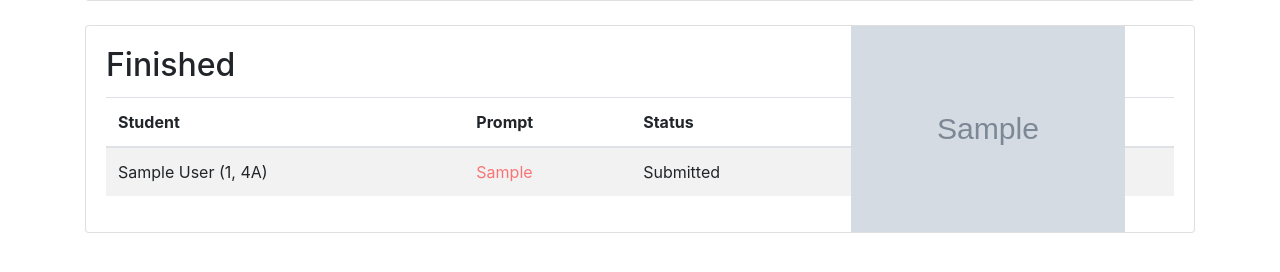
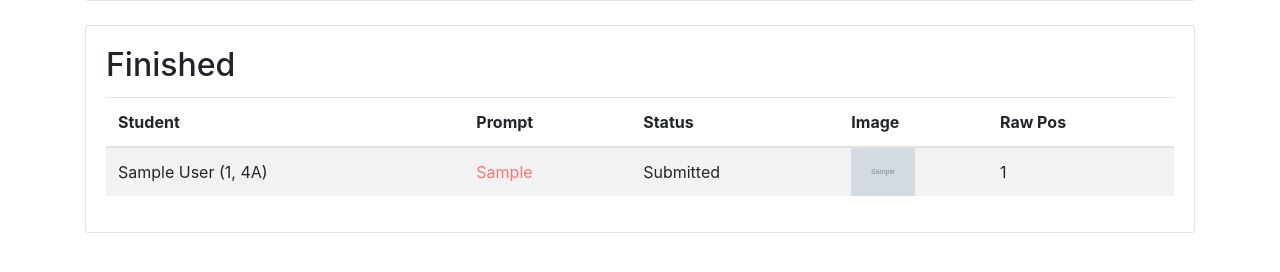
Before and after one commit to dc74089/mrcanora, a Django app: page /ai/queue in a window 1280 px wide. Shown: the part 222-494 px from the top of the page. Run offline with Django 3.2, Linux system fonts and the light colour scheme; a user stored in the database is signed in; tables that the repository leaves empty hold one stand-in row (values such as "Sample post"); grey boxes marked "Sample" are stand-in pictures; some libraries are stand-ins or nearby versions.

Commit message:
Fix formatting?

```diff
--- a/classroom/templates/classroom/ai_queue.html
+++ b/classroom/templates/classroom/ai_queue.html
@@ -3,7 +3,7 @@
 {% block content %}
   <div class="card mb-4">
     <div class="card-body">
-    <h2 class="card-title">Queue</h2>
+      <h2 class="card-title">Queue</h2>
       <table class="table table-hover table-striped">
         <thead>
         <tr>
@@ -32,7 +32,7 @@
 
   <div class="card mb-4">
     <div class="card-body">
-    <h2 class="card-title">Finished</h2>
+      <h2 class="card-title">Finished</h2>
       <table class="table table-hover table-striped">
         <thead>
         <tr>
@@ -49,7 +49,11 @@
             <td>{{ req.student }}</td>
             <td><a href="{% url 'admin:classroom_artrequest_change' req.id %}">{{ req.prompt }}</a></td>
             <td>{{ req.get_state_display }}</td>
-            <td><img style="position:absolute;max-width:100%;max-height:100%;top:0;" src="{{ req.image_url }}"></td>
+            <td style="position:relative">
+              <a href="{{ req.image_url }}">
+                <img style="position:absolute;max-width:100%;max-height:100%;top:0;" src="{{ req.image_url }}">
+              </a>
+            </td>
             <td>{{ req.queuepos }}</td>
           </tr>
         {% endfor %}
```
